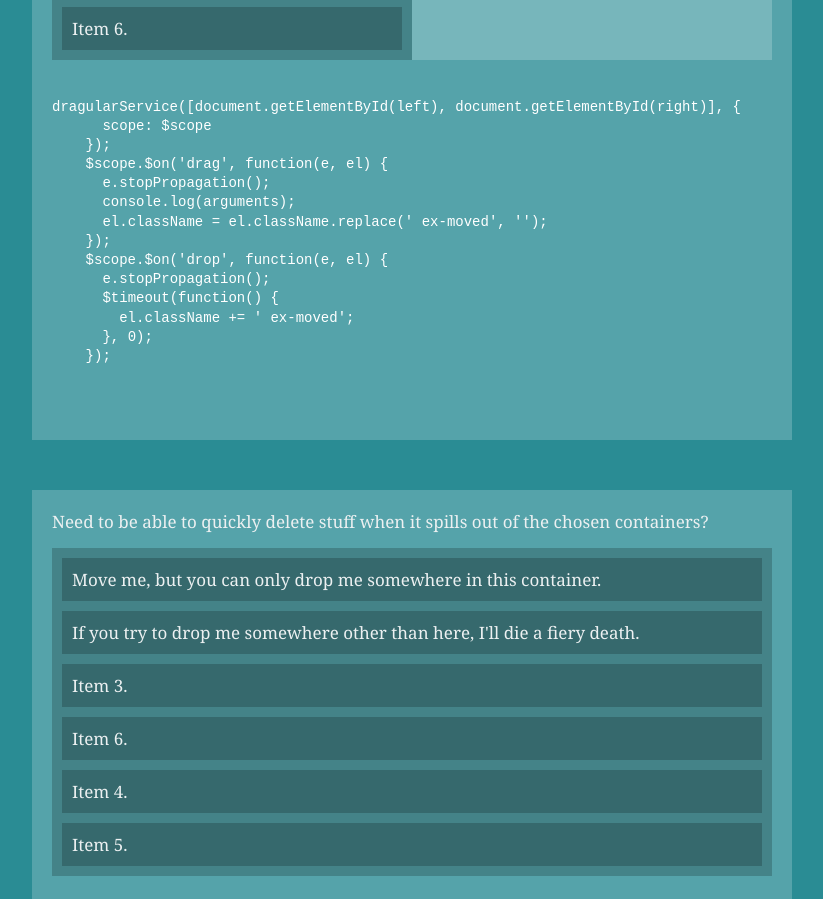
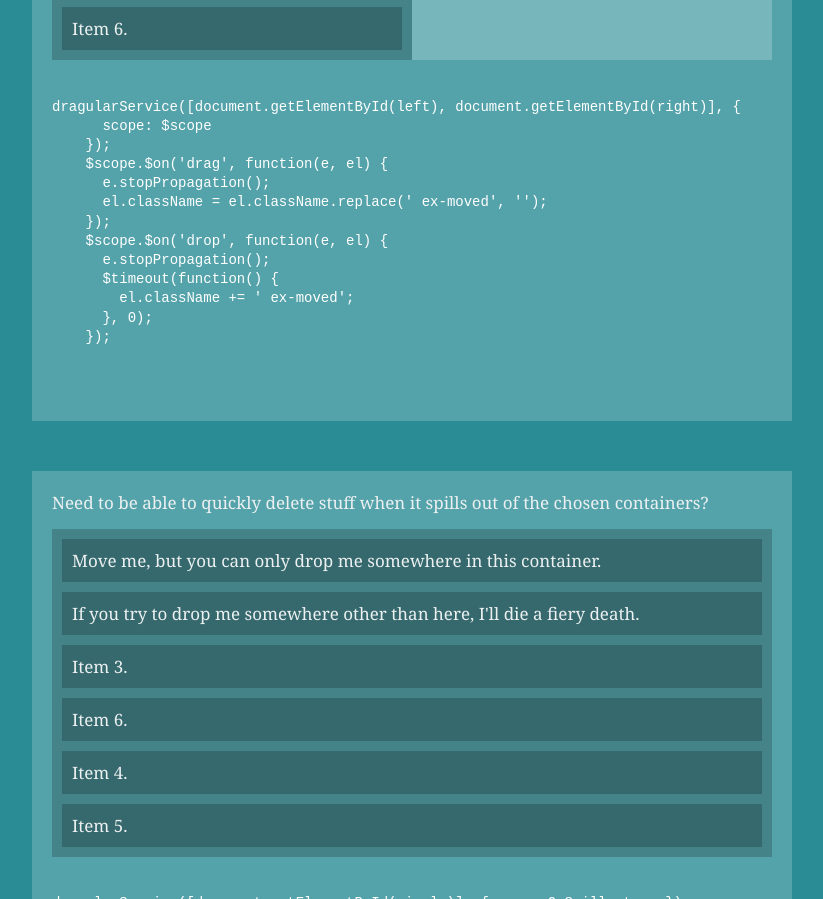
Before and after one commit to luckylooke/dragular, a website: page index.html in a window 1280 px wide. Shown: the part 1047-1946 px from the top of the page, without its empty margins (228-1051 px from the left). Drawn offline with Linux system fonts and the light colour scheme.

Commit message:
Removed console statement

```diff
--- a/index.html
+++ b/index.html
@@ -51,7 +51,6 @@ dragularService([document.getElementById(left), document.getElementById(right)],
     });
     $scope.$on('drag', function(e, el) {
       e.stopPropagation();
-      console.log(arguments);
       el.className = el.className.replace(' ex-moved', '');
     });
     $scope.$on('drop', function(e, el) {
```
